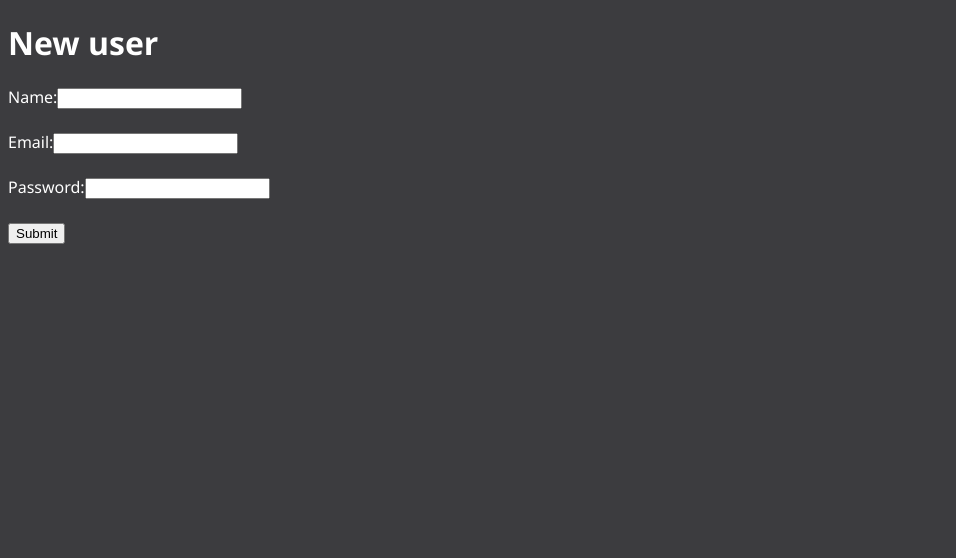
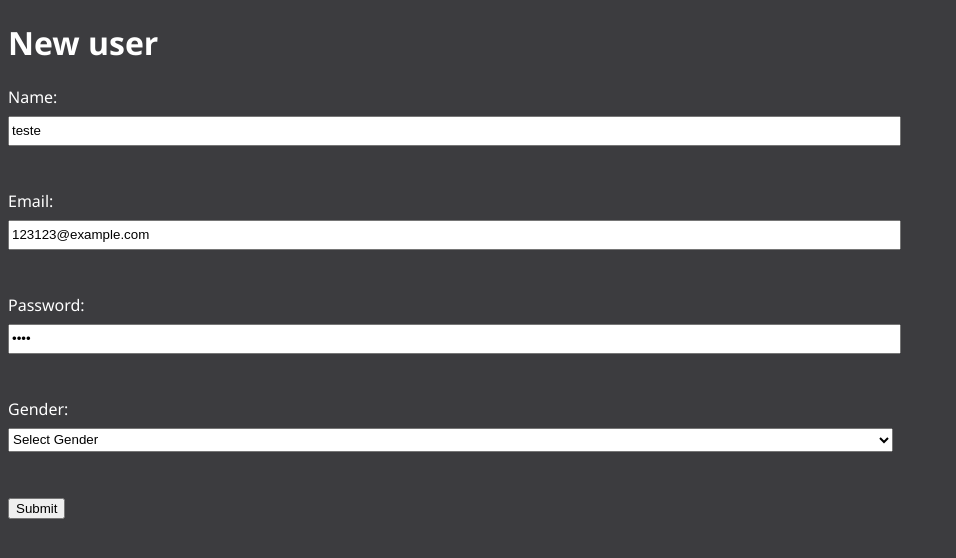
Before and after one commit to FernandoROL/my-first-react-app, a React (Create React App) app: page / in a window 1280 px wide. Shown: the top 558 px of the page, without its empty margins (0-956 px from the left). Built offline with nearby package versions, Linux system fonts and the light colour scheme.

Commit message:
ninth class

```diff
--- a/src/App.js
+++ b/src/App.js
@@ -5,19 +5,29 @@ class App extends Component {
   constructor(props) {
     super(props);
     this.state = {
-      name: '',
-      email: '',
-      password: ''
+      form: {
+        name: 'teste',
+        email: '123123@example.com',
+        password: '3333',
+        gender: ''
+      },
     }
     this.register = this.register.bind(this);
+    this.formChange = this.formChange.bind(this);
   }
 
-  register(event){
-    const {name, email, password} = this.state;
-    name !== '' && email !== '' && password !== '' ?
-    alert(`All fields filled in! \nSelling your information to the chinese mafia... \n\nName: ${name} \nEmail: ${email} \nPassword: ${password}`) :
-    this.setState({error: 'Looks like you missed some fieds...'});
+  register(event) {
+    const { name, email, password, gender } = this.state.form;
+    name !== '' && email !== '' && password !== '' && gender != '' ?
+      alert(`All fields filled in! \nSelling your information to the chinese mafia... \n\nName: ${name} \nEmail: ${email} \nPassword: ${password} \nGender: ${gender}`) :
+      this.setState({ error: 'Looks like you missed some fieds...' });
     event.preventDefault();
+  }
+
+  formChange(e){
+    let form = this.state.form;
+    form[e.target.name] = e.target.value;
+    this.setState({form: form});
   }
 
 
@@ -27,15 +37,35 @@ class App extends Component {
         <h1>New user</h1>
         {this.state.error && <p id='error-alert'>{this.state.error}</p>}
         <form onSubmit={this.register}>
-          <label>Name:</label>
-          <input type="text" value={this.state.name} onChange={(e) => this.setState({name: e.target.value})}></input>
-          <br/><br/>
-          <label>Email:</label>
-          <input type="email" value={this.state.email} onChange={(e) => this.setState({email: e.target.value})}></input>
-          <br/><br/>
-          <label>Password:</label>
-          <input type="password" value={this.state.password} onChange={(e) => this.setState({password: e.target.value})}></input>
-          <br/><br/>
+          <div>
+            <label>Name:</label>
+            <input type="text" name="name" value={this.state.form.name}
+              onChange={this.formChange}></input>
+          </div>
+          <br /><br />
+          <div>
+            <label>Email:</label>
+            <input type="email" name="email" value={this.state.form.email}
+              onChange={this.formChange}></input>
+          </div>
+          <br /><br />
+          <div>
+            <label>Password:</label>
+            <input type="password" name="password" value={this.state.form.password}
+              onChange={this.formChange}></input>
+          </div>
+          <br /><br />
+          <div>
+            <label>Gender:</label>
+            <select name="gender" value={this.state.form.gender}
+              onChange={this.formChange}>
+              <option value={''}>Select Gender</option>
+              <option value={'male'}>Male</option>
+              <option value={'female'}>Female</option>
+              <option value={'testes'}>Don't specify</option>
+            </select>
+          </div>
+          <br /><br />
           <button type="submit">Submit</button>
         </form>
       </div>
--- a/src/index.css
+++ b/src/index.css
@@ -15,3 +15,15 @@ body {
 #success-alert {
     color: limegreen;
 }
+
+form div {
+    display: flex;
+    flex-direction: column;
+}
+
+form div input,
+form div select{
+    width: 70%;
+    margin-top: .5rem;
+    height: 1.5rem;
+}
```
